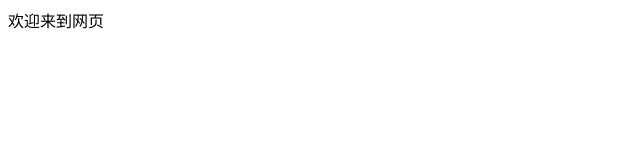
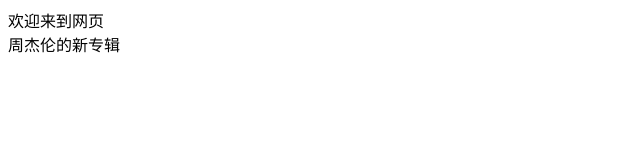
Before and after one commit to zjhasdfg/demo, a plain HTML site: page index.html in a window 1280 px wide. Shown: the whole page, without its empty margins (0-640 px from the left). Drawn offline with Linux system fonts and the light colour scheme.

Commit message:
添加了新的代码

```diff
--- a/index.html
+++ b/index.html
@@ -7,5 +7,6 @@
 </head>
 <body>
     <div>欢迎来到网页</div>
+    <div>周杰伦的新专辑</div>
 </body>
 </html>
```
